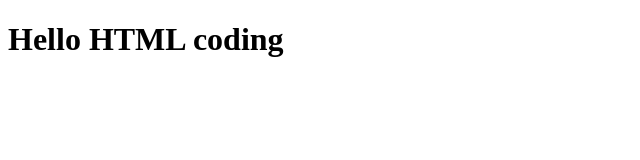
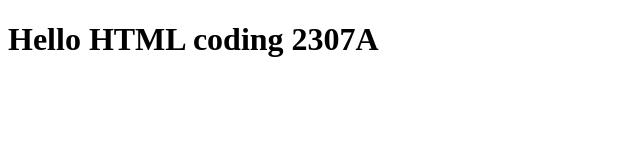
Before and after one commit to devuniquevn/fptaptech2, a plain HTML site: page index.html in a window 1280 px wide. Shown: the whole page, without its empty margins (0-640 px from the left). Drawn offline with Linux system fonts and the light colour scheme.

Commit message:
update file
add content

```diff
--- a/index.html
+++ b/index.html
@@ -6,6 +6,6 @@
     <title>HTML coding</title>
 </head>
 <body>
-    <h1>Hello HTML coding</h1>
+    <h1>Hello HTML coding 2307A</h1>
 </body>
 </html>
```
